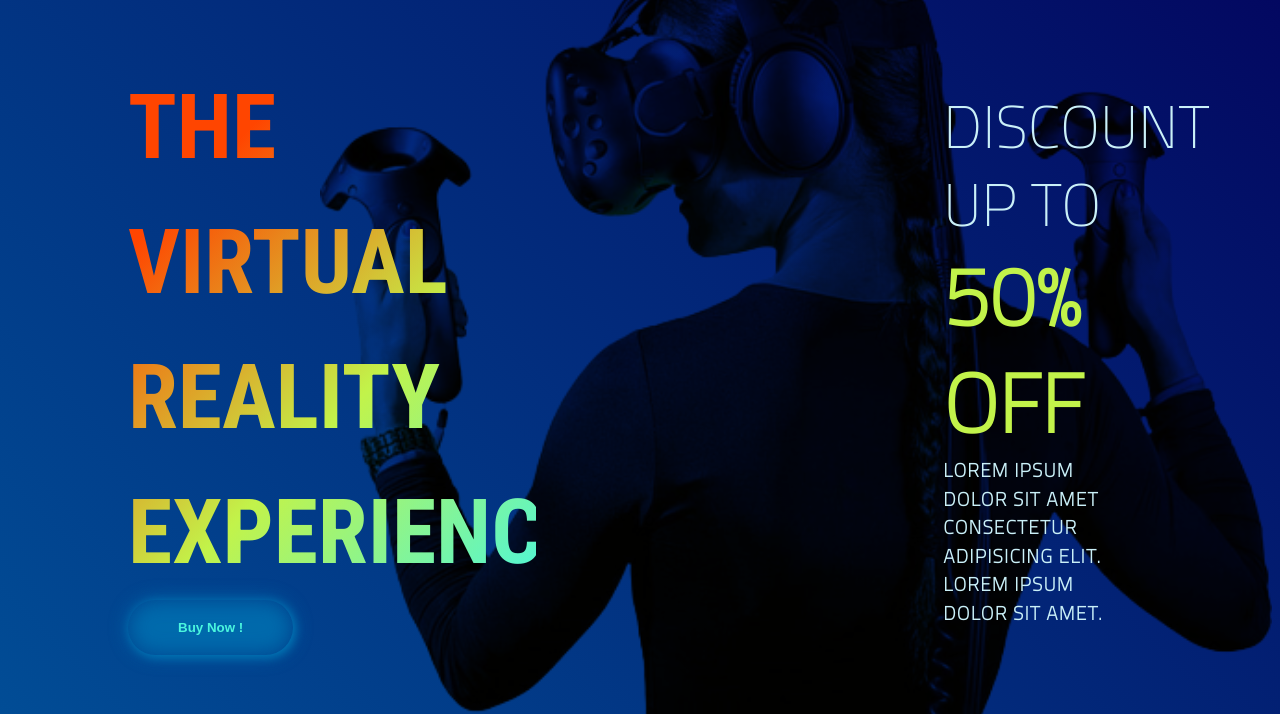
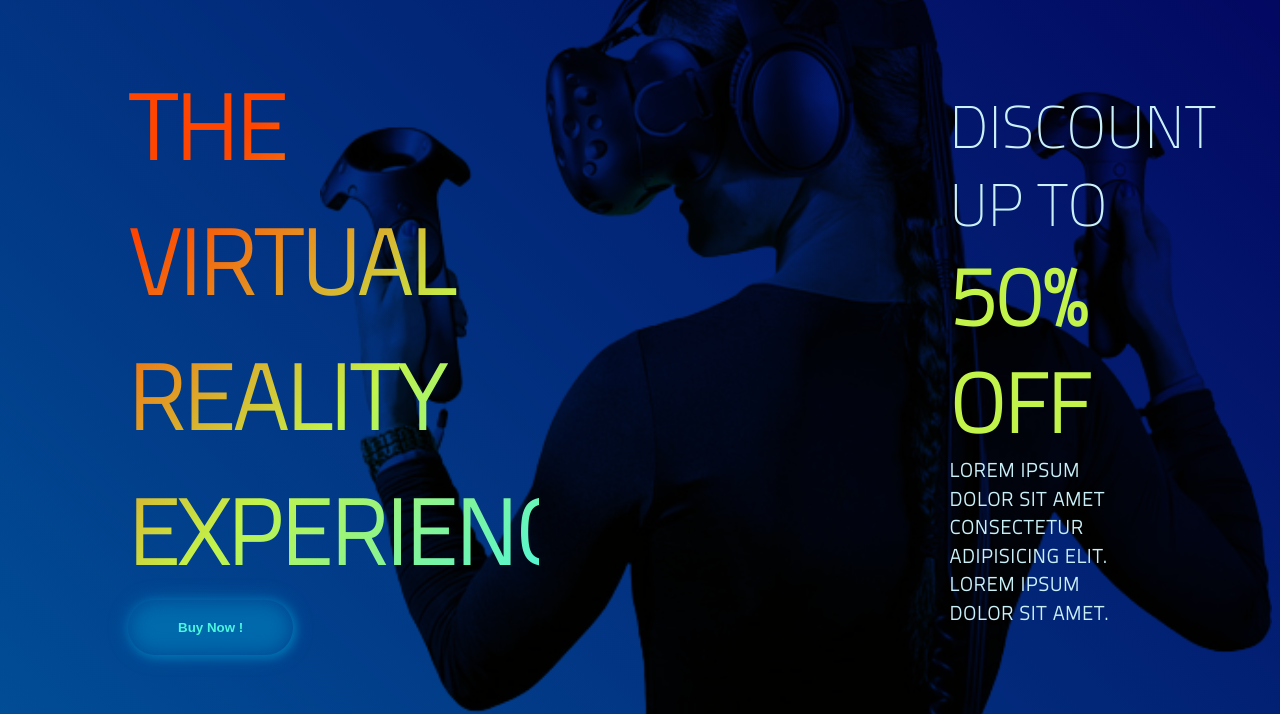
Before and after one commit to Mahmoudelali/productLandingProj, a plain HTML site: page index.html in a window 1280 px wide. Shown: the part 109-823 px from the top of the page. Drawn offline with Linux system fonts and the light colour scheme; grey boxes are pictures that could not be loaded.

Commit message:
changed font style

```diff
--- a/2.css
+++ b/2.css
@@ -128,9 +128,9 @@ main div:nth-child(1) p {
 	-webkit-text-fill-color: transparent;
 	width: 50%;
 	font-size: 90px;
-	font-weight: 500;
+	font-weight: 900;
 	line-height: 1.5;
-	font-family: 'Roboto Condensed', sans-serif;
+	font-family: 'cairo', sans-serif;
 }
 @keyframes leftTextAnimation {
 	0% {
```
